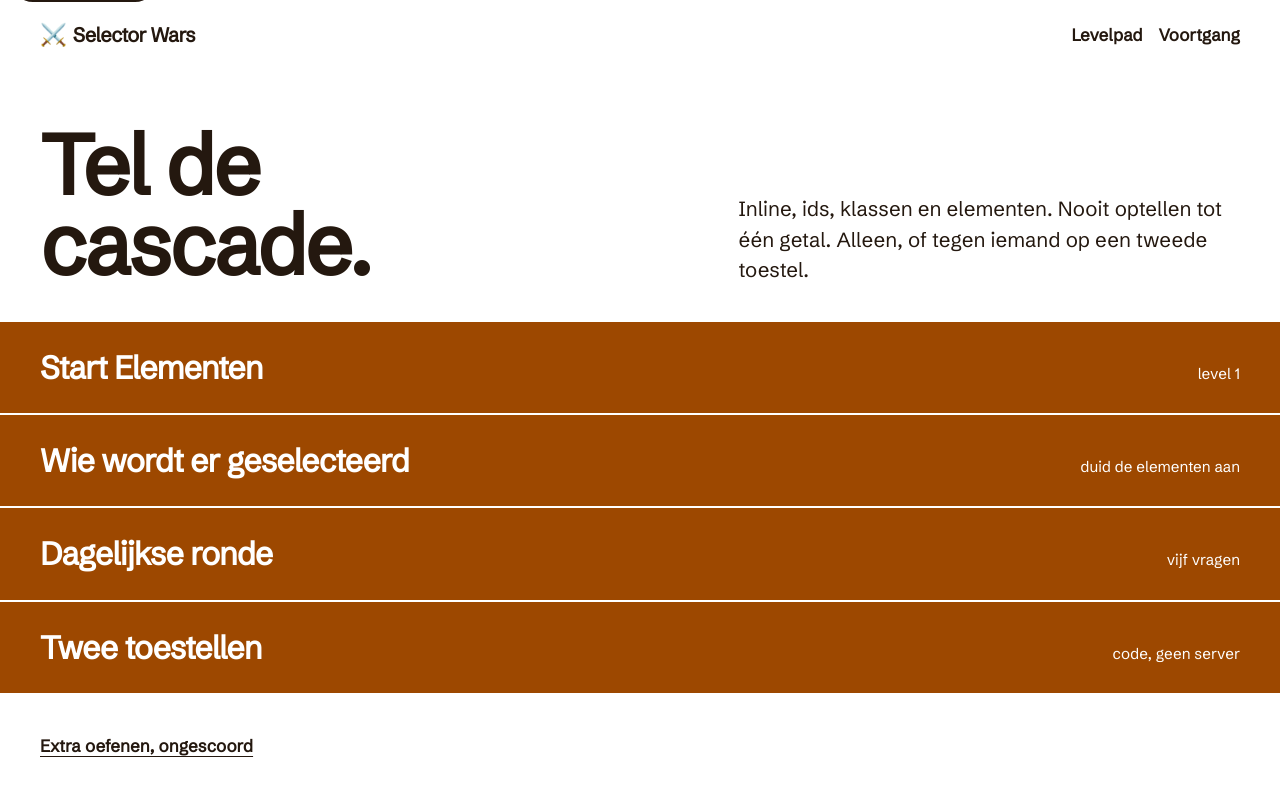
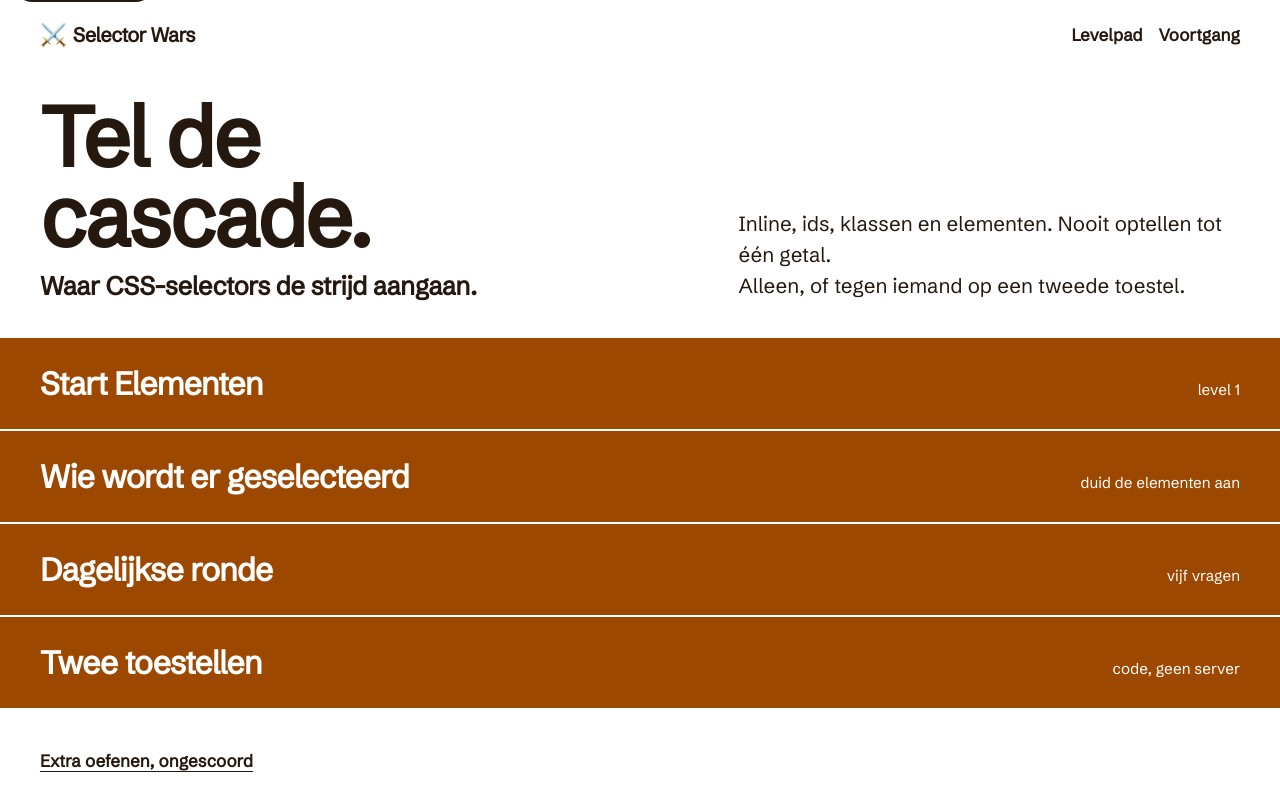
Before and after one commit to dverhulst1981/css-specificity-game, a React (Vite) app: page / in a window 1280 px wide. Shown: the top 810 px of the page. Built offline with nearby package versions, Linux system fonts and the light colour scheme.

Commit message:
Add the homepage slogan and break the intro line.
The tagline sits under the title, and the sentence about playing alone starts on its own line.

Co-authored-by: inventivemediabvba <inventivemediabvba@gmail.com>

```diff
--- a/src/css/global.css
+++ b/src/css/global.css
@@ -153,6 +153,15 @@ a {
 .home-intro h1 {
   font-size: clamp(2.75rem, 8vw, 5.25rem);
   max-width: 10ch;
+}
+
+.slogan {
+  margin-top: 12px;
+  max-width: 28ch;
+  font-size: clamp(1.2rem, 2vw, 1.65rem);
+  font-weight: 600;
+  letter-spacing: -0.02em;
+  line-height: 1.25;
 }
 
 @media (min-width: 800px) {
--- a/src/pages/HomePage.tsx
+++ b/src/pages/HomePage.tsx
@@ -86,10 +86,14 @@ export function HomePage() {
   return (
     <>
       <section className="home-intro">
-        <h1>Tel de cascade.</h1>
+        <div className="home-title">
+          <h1>Tel de cascade.</h1>
+          <p className="slogan">Waar CSS-selectors de strijd aangaan.</p>
+        </div>
         <p className="lede">
-          Inline, ids, klassen en elementen. Nooit optellen tot één getal. Alleen, of tegen iemand op een tweede
-          toestel.
+          Inline, ids, klassen en elementen. Nooit optellen tot één getal.
+          <br />
+          Alleen, of tegen iemand op een tweede toestel.
         </p>
       </section>
       <section className="arena" aria-label="Start een ronde">
```
